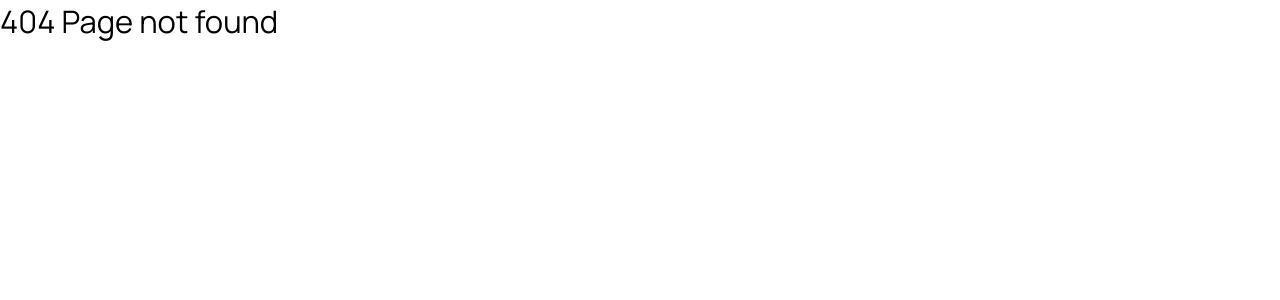
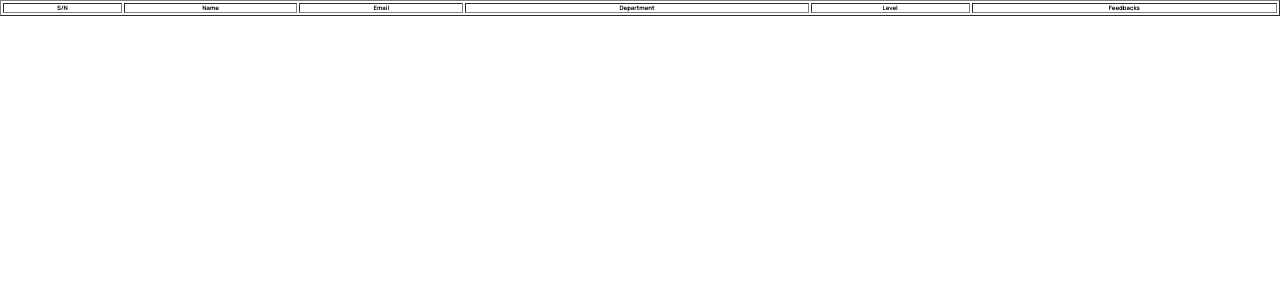
Before and after one commit to divineamunega/Student-Feedback-Form-v2, a React (Vite) app: page /admin in a window 1280 px wide. Before the commit this address had no page. Shown: the top 300 px of the page. Built offline with nearby package versions, Linux system fonts and the light colour scheme.

Commit message:
Feature: Created admin page and route

```diff
--- a/src/App.jsx
+++ b/src/App.jsx
@@ -8,6 +8,7 @@ import "react-toastify/dist/ReactToastify.css";
 import { ToastContainer } from "react-toastify";
 import Feedback from "./components/Feedback";
 import Department from "./components/Department";
+import Admin from "./components/Admin";
 import FeedbackProvider from "./context/FeedbackContext";
 function App() {
 	return (
@@ -35,6 +36,7 @@ function App() {
 						<Route path="department" element={<Department />} />
 						<Route path="feedback" element={<Feedback />} />
 					</Route>
+					<Route path="admin" element={<Admin />} />
 					<Route
 						path="*"
 						element={<div style={{ fontSize: "3rem" }}>404 Page not found</div>}
--- a/src/components/Admin.jsx
+++ b/src/components/Admin.jsx
@@ -1,7 +1,21 @@
-// import styles from "./Admin.module.css";
+import styles from "./Admin.module.css";
 
 function admin() {
-  return <div>Hello Admin</div>;
+  return (
+    <table border={1}>
+      <thead>
+        <tr>
+          <th>S/N</th>
+          <th>Name</th>
+          <th>Email</th>
+          <th>Department</th>
+          <th>Level</th>
+          <th>Feedbacks</th>
+        </tr>
+      </thead>
+      <tbody></tbody>
+    </table>
+  );
 }
 
 export default admin;
--- a/src/components/Admin.module.css
+++ b/src/components/Admin.module.css
@@ -0,0 +1,3 @@
+table{
+    width: 100%;
+}
```
